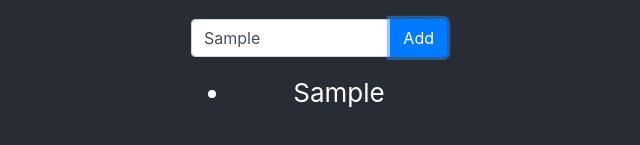
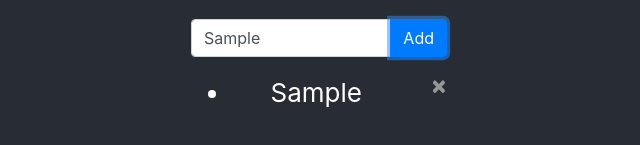
Before and after one commit to alateefah/Todo, a React (Create React App) app: page / in a window 1280 px wide. Both pictures are taken after typing "Sample" into the empty fields and a click on the button "Add". Shown: the part 447-592 px from the top of the page, without its empty margins (321-961 px from the left). Built offline with nearby package versions, Linux system fonts and the light colour scheme.

Commit message:
remove to do item

```diff
--- a/src/App.css
+++ b/src/App.css
@@ -40,3 +40,7 @@
 .input-group, .list-display {
   width: 20%
 }
+
+Button.close, Button.close:hover{
+  color: white;
+}
--- a/src/App.js
+++ b/src/App.js
@@ -5,7 +5,15 @@ import './App.css';
 const TodoApp = () => {
 
     const [todo, setTodo] = useState({});
-    const [todos, pushTodo] = useState([])
+    const [todos, pushTodo] = useState([]);
+
+    function add () {
+        pushTodo([...todos, todo]);
+    }
+
+    function remove (item) {
+        pushTodo(todos.filter(todo => todo !== item));
+    }
 
     return (
         <div className="App">
@@ -15,13 +23,18 @@ const TodoApp = () => {
                 <div className="input-group mb-3">
                     <input type="text" className="form-control" placeholder="To do" onChange={e => setTodo(e.target.value)} name="todo" />
                     <div className="input-group-append">
-                        <button className="btn btn-primary" type="button" onClick={() => pushTodo([...todos, todo])}>Add</button>
+                        <button className="btn btn-primary" type="button" onClick={add}>Add</button>
                     </div>
                 </div>
 
                 <ul className="list-display">
                     {todos.map((todo, i) => {
-                        return <li key={i}>{todo}</li>
+                        return <li key={i}>
+                                    {todo} &nbsp;&nbsp;&nbsp;
+                                    <button type="button" className="close" aria-label="Close" onClick={()=>remove(todo)}>
+                                        <span aria-hidden="true">&times;</span>
+                                    </button>
+                                </li>
                     })}
                 </ul>
             </header>
```
